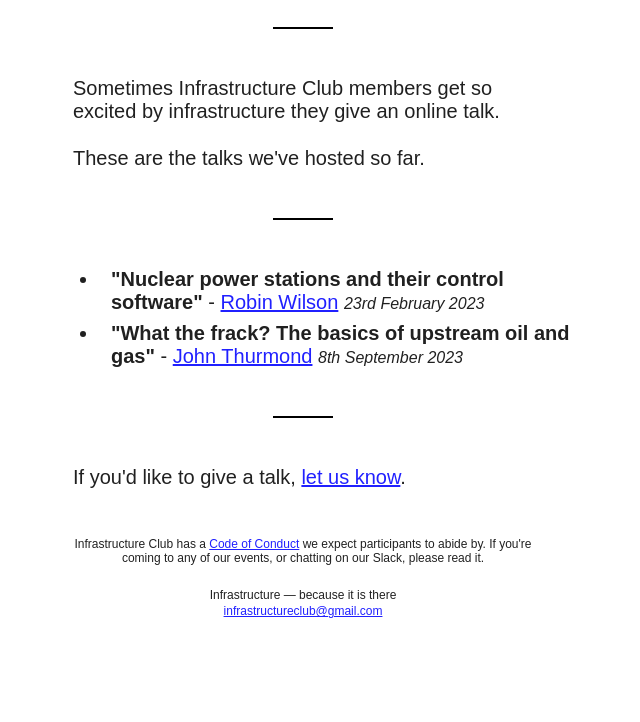
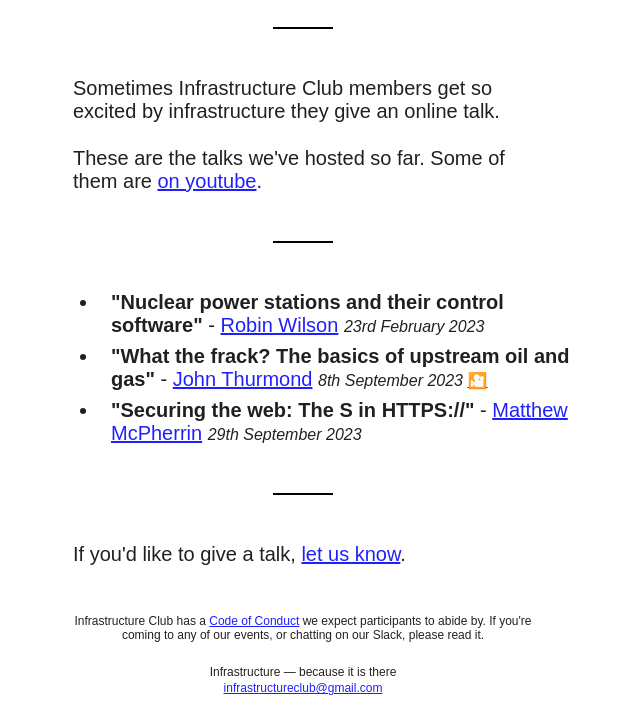
Before and after one commit to infrastructureclub/infrastructureclub.github.io, a plain HTML site: page talks.html in a window 1280 px wide. Shown: the part 130-852 px from the top of the page, without its empty margins (337-977 px from the left). Before the commit the page ends 800 px from the top, so only its background shows below. Drawn offline with Linux system fonts and the light colour scheme.

Commit message:
Link recordings, add new talk

```diff
--- a/talks.html
+++ b/talks.html
@@ -95,13 +95,14 @@
       <div class="spacer"></div>
 
       <p>Sometimes Infrastructure Club members get so excited by infrastructure they give an online talk.</p>
-      <p>These are the talks we've hosted so far.</p>
+      <p>These are the talks we've hosted so far. Some of them are <a href="https://www.youtube.com/@InfrastructureClub">on youtube</a>.</p>
 
       <div class="spacer"></div>
 
       <ul>
           <li><b>"Nuclear power stations and their control software"</b> - <a href="https://www.rtwilson.com/">Robin Wilson</a> <small><i>23rd February 2023</i></small></li>
-          <li><b>"What the frack? The basics of upstream oil and gas"</b> - <a href="https://chaos.social/@grajohnt">John Thurmond</a> <small><i>8th September 2023</i></small></li>
+          <li><b>"What the frack? The basics of upstream oil and gas"</b> - <a href="https://chaos.social/@grajohnt">John Thurmond</a> <small><i>8th September 2023</i> <a href="https://www.youtube.com/watch?v=kKBIrWbhZY0">🎦</a></small></li>
+          <li><b>"Securing the web: The S in HTTPS://"</b> - <a href="https://infosec.exchange/@mattm">Matthew McPherrin</a> <small><i>29th September 2023</i></small></li>
       </ul>
 
       <div class="spacer"></div>
```
